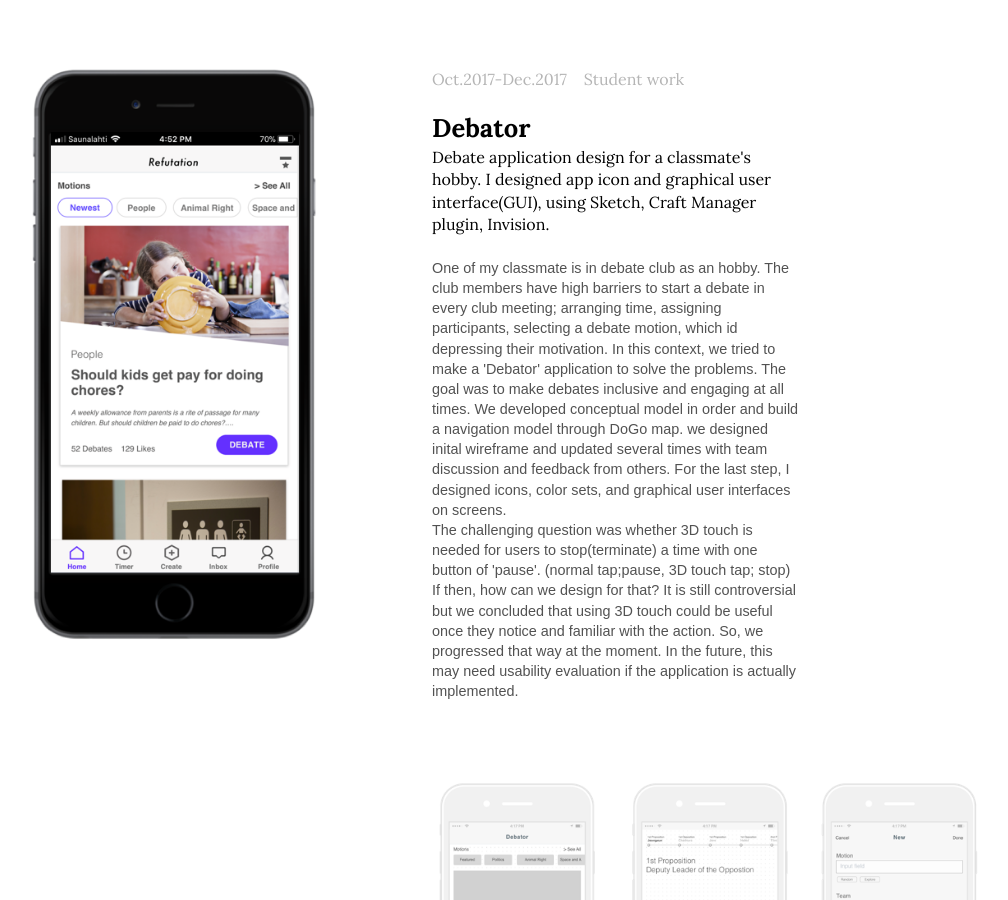
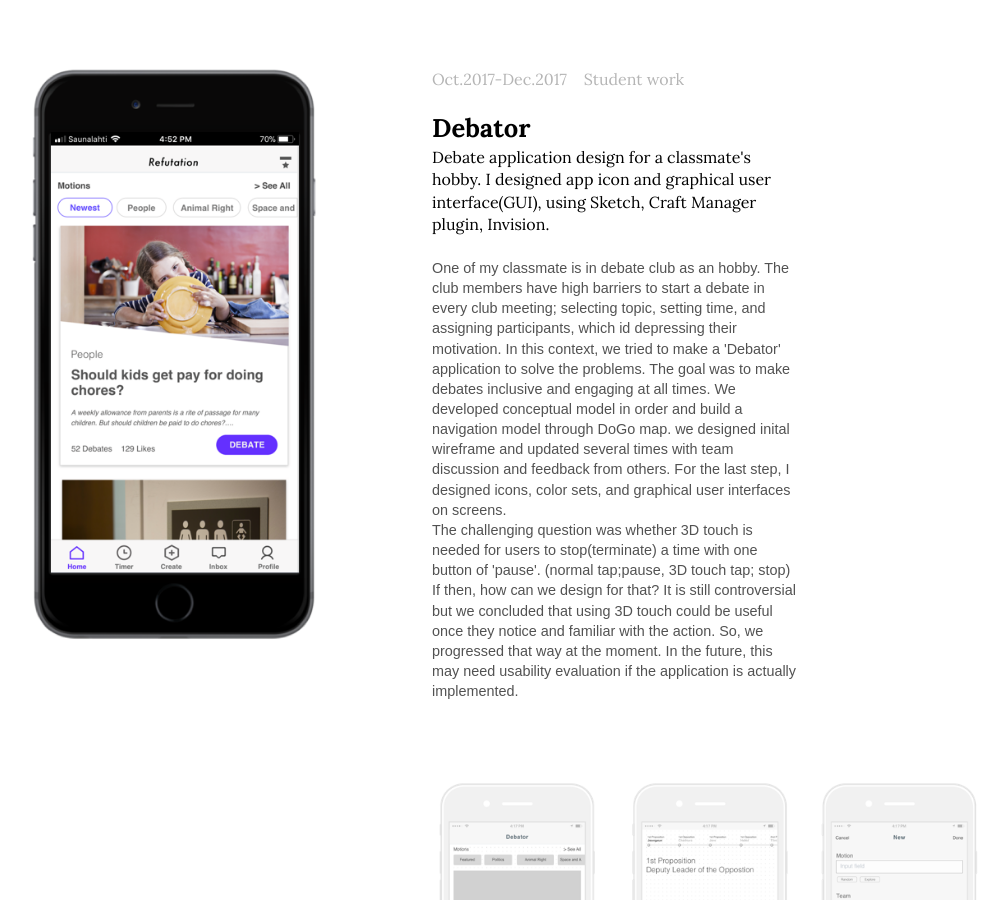
Before and after one commit to ljeun/portfolio_back, a Jekyll site: the page built from index.md, in a window 1280 px wide and 900 px high, scrolled down 1679 px. Shown: the whole window, without its empty margins (249-1257 px from the left). Built offline with Jekyll 4.4.1, drawn with Linux system fonts in a browser that asks for light colours.

Commit message:
update descriptions

```diff
--- a/_data/projects.yml
+++ b/_data/projects.yml
@@ -15,7 +15,7 @@
     period: Oct.2017-Dec.2017
     role: Designer
     overview: Debate application design for a classmate's hobby. I designed app icon and graphical user interface(GUI), using Sketch, Craft Manager plugin, Invision.
-    description: One of my classmate is in debate club as an hobby. The club members have high barriers to start a debate in every club meeting; arranging time, assigning participants, selecting a debate motion, which id depressing their motivation. In this context, we tried to make a 'Debator' application to solve the problems. The goal was to make debates inclusive and engaging at all times. We developed conceptual model in order and build a navigation model through DoGo map. we designed inital wireframe and updated several times with team discussion and feedback from others. For the last step, I designed icons, color sets, and graphical user interfaces on screens. <br/> The challenging question was whether 3D touch is needed for users to stop(terminate) a time with one button of 'pause'. (normal tap;pause, 3D touch tap; stop) If then, how can we design for that? It is still controversial but we concluded that using 3D touch could be useful once they notice and familiar with the action. So, we progressed that way at the moment. In the future, this may need usability evaluation if the application is actually implemented.
+    description: One of my classmate is in debate club as an hobby. The club members have high barriers to start a debate in every club meeting; selecting topic, setting time, and assigning participants, which id depressing their motivation. In this context, we tried to make a 'Debator' application to solve the problems. The goal was to make debates inclusive and engaging at all times. We developed conceptual model in order and build a navigation model through DoGo map. we designed inital wireframe and updated several times with team discussion and feedback from others. For the last step, I designed icons, color sets, and graphical user interfaces on screens. <br/> The challenging question was whether 3D touch is needed for users to stop(terminate) a time with one button of 'pause'. (normal tap;pause, 3D touch tap; stop) If then, how can we design for that? It is still controversial but we concluded that using 3D touch could be useful once they notice and familiar with the action. So, we progressed that way at the moment. In the future, this may need usability evaluation if the application is actually implemented.
     image_main: /img/works/debator/main.png
     image_sketches: /img/works/debator/sketches.png
     # link_name: prototype
```
